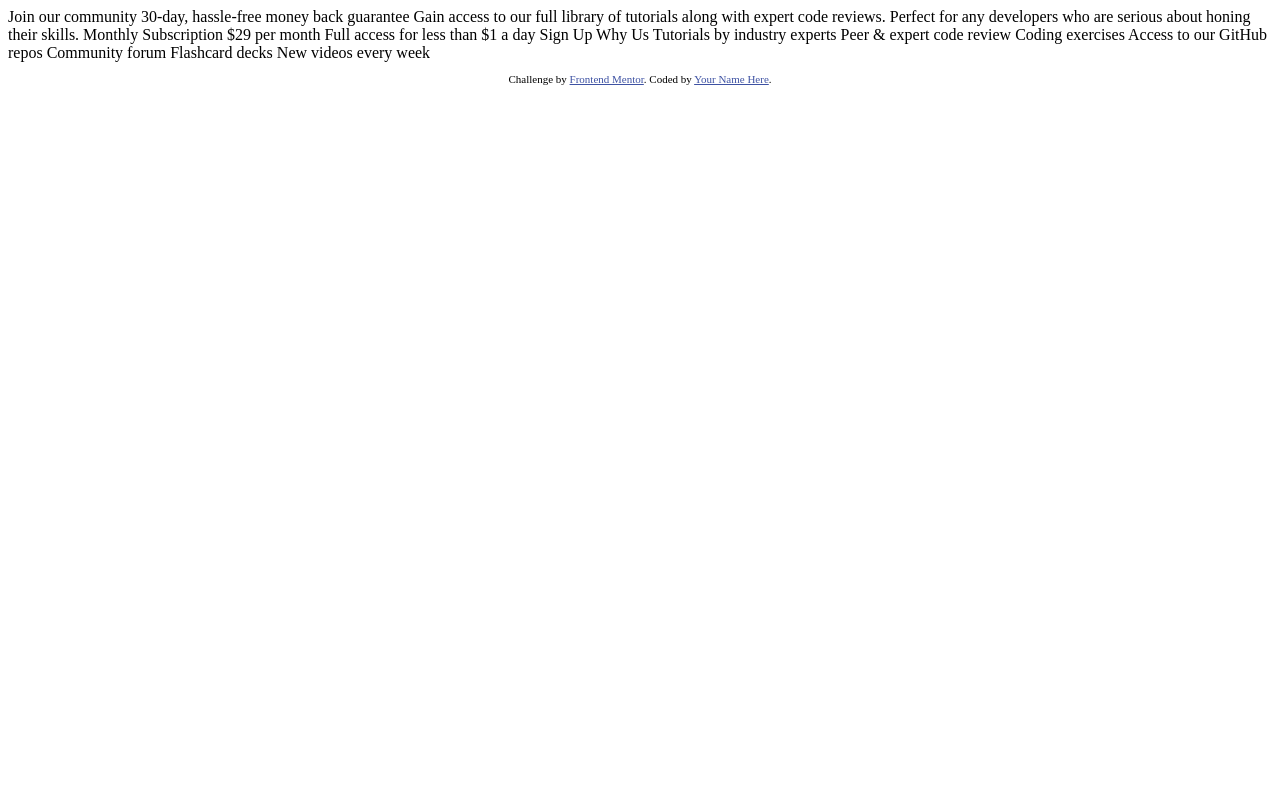
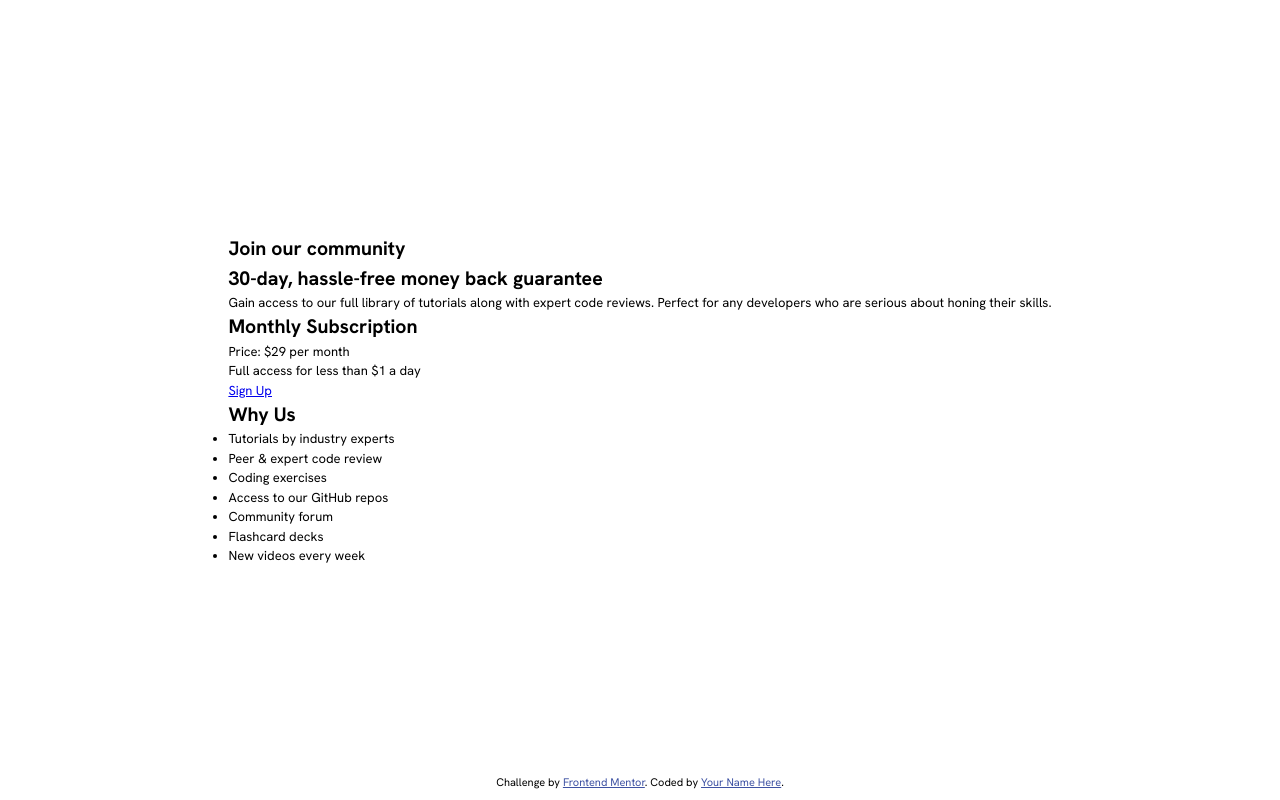
Before and after one commit to sedaryildirim/single-price-grid-component-main, a plain HTML site: page index.html in a window 1280 px wide. Drawn offline with Linux system fonts and the light colour scheme.

Commit message:
Update index.html

```diff
--- a/index.html
+++ b/index.html
@@ -2,47 +2,44 @@
 <html lang="en">
 <head>
     <meta charset="UTF-8">
-  <meta name="viewport" content="width=device-width, initial-scale=1.0"> <!-- displays site properly based on user's device -->
-
+    <meta name="viewport" content="width=device-width, initial-scale=1.0">
+    <meta name="description" content="Single Price Grid Component - A Frontend Mentor challenge solution">
     <link rel="icon" type="image/png" sizes="32x32" href="./images/favicon-32x32.png">
-
+    <link rel="stylesheet" href="./assets/css/styles.css">
     <title>Frontend Mentor | Single Price Grid Component</title>
-
-  <!-- Feel free to remove these styles or customise in your own stylesheet 👍 -->
-  <style>
-    .attribution { font-size: 11px; text-align: center; }
-    .attribution a { color: hsl(228, 45%, 44%); }
-  </style>
 </head>
 <body>
-  Join our community
-
-  30-day, hassle-free money back guarantee
-
+    <main class="wrapper">
+        <section class="community-card">
+            <h1>Join our community</h1>
+            <h2>30-day, hassle-free money back guarantee</h2>
+            <p>
                 Gain access to our full library of tutorials along with expert code reviews.
                 Perfect for any developers who are serious about honing their skills.
-
-  Monthly Subscription
-
-  &dollar;29 per month
-
-  Full access for less than &dollar;1 a day
-
-  Sign Up
-
-  Why Us
-
-  Tutorials by industry experts
-  Peer &amp; expert code review
-  Coding exercises
-  Access to our GitHub repos
-  Community forum
-  Flashcard decks
-  New videos every week
-
+            </p>
+        </section>
+        <section class="subscription-card">
+            <h2>Monthly Subscription</h2>
+            <p class="price"><span class="visually-hidden">Price:</span> $29 per month</p>
+            <p>Full access for less than $1 a day</p>
+            <a href="#" class="cta-button" role="button">Sign Up</a>
+        </section>
+        <section class="why-us-card">
+            <h2>Why Us</h2>
+            <ul>
+                <li>Tutorials by industry experts</li>
+                <li>Peer &amp; expert code review</li>
+                <li>Coding exercises</li>
+                <li>Access to our GitHub repos</li>
+                <li>Community forum</li>
+                <li>Flashcard decks</li>
+                <li>New videos every week</li>
+            </ul>
+        </section>
+    </main>
     <footer>
         <p class="attribution">
-      Challenge by <a href="https://www.frontendmentor.io?ref=challenge" target="_blank">Frontend Mentor</a>.
+            Challenge by <a href="https://www.frontendmentor.io?ref=challenge" target="_blank" rel="noopener noreferrer">Frontend Mentor</a>.
             Coded by <a href="#">Your Name Here</a>.
         </p>
     </footer>
```
Lines whose indentation alone changed are shown as unchanged.
